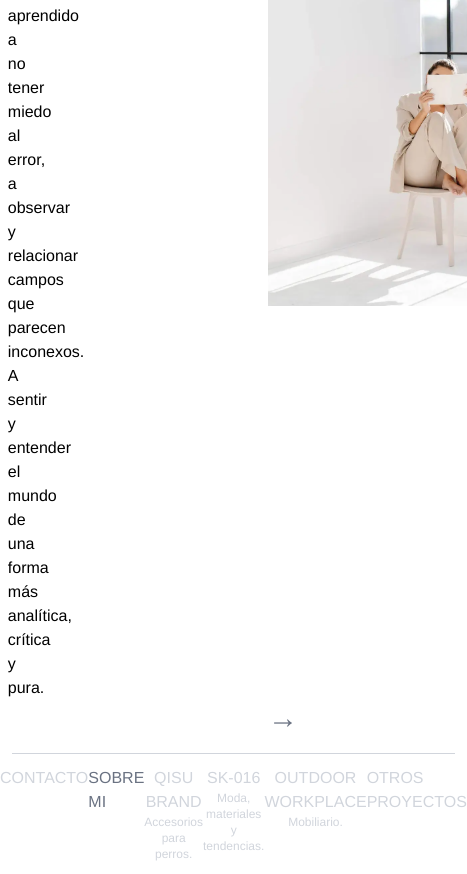
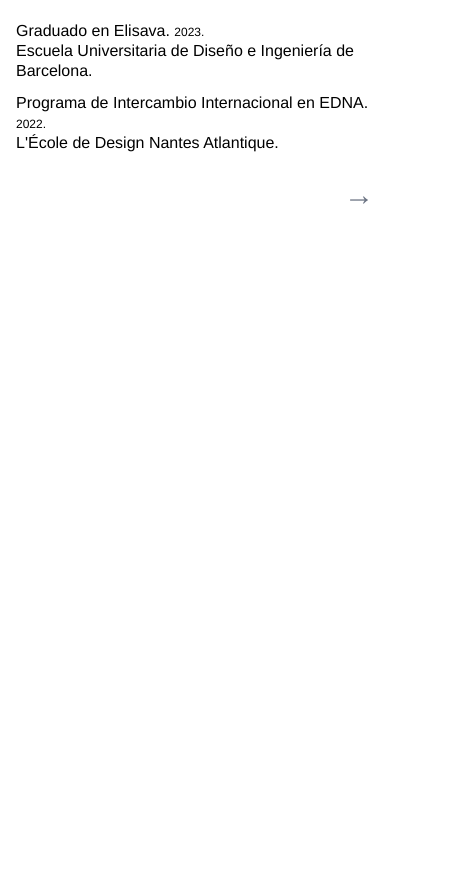
Before and after one commit to GerardJalonG/arnaujalon-porfolio, a website built with Vite: page portfolio/about.html in a window 390 px wide. Shown: the part 784-1658 px from the top of the page, 467 px wide, since content can reach past the window. After the commit the page ends 1014 px from the top, so only its background shows below. Built offline with nearby package versions, Linux system fonts and the light colour scheme.

Commit message:
feat: sobre mí responsive

```diff
--- a/portfolio/about.html
+++ b/portfolio/about.html
@@ -2,33 +2,44 @@
 <html lang="es">
   <head>
     <meta charset="UTF-8" />
+    <link rel="icon" type="image/svg+xml" href="/favicon.svg" />
     <meta name="viewport" content="width=device-width, initial-scale=1.0" />
     <link href="./src/style.css" rel="stylesheet">
-    <title>Landing</title>
+    <title>Arnau Jalón — Sobre mí</title>
   </head>
   <body class="antialiased">
-    <main class="grid h-screen grid-rows-[auto_1fr_auto]">
+    <button id="menu-btn" aria-label="Abrir menú" class="md:hidden fixed top-4 right-4 z-50 text-2xl leading-none">☰</button>
+    <div id="menu-overlay" class="hidden md:hidden fixed inset-0 z-40 bg-white flex-col items-center justify-center gap-8 text-center">
+      <a href="./index.html" class="text-xl text-gray-400">CONTACTO</a>
+      <a href="./about.html" class="text-xl text-gray-700 cursor-default">SOBRE MI</a>
+      <a href="./qisu.html" class="text-xl text-gray-400">QISU BRAND<span class="block text-xs">Accesorios para perros.</span></a>
+      <a href="./sk016.html" class="text-xl text-gray-400">SK-016<span class="block text-xs">Moda, materiales y tendencias.</span></a>
+      <a href="./outdoor.html" class="text-xl text-gray-400">OUTDOOR WORKPLACE<span class="block text-xs">Mobiliario.</span></a>
+      <a href="./otros.html" class="text-xl text-gray-400">OTROS PROYECTOS</a>
+    </div>
 
-      <header class="grid grid-cols-1 md:grid-cols-[20%_60%_20%] mx-[2vw] mt-[2vh] mb-[7vh] text-2xl">
+    <main class="grid min-h-screen md:h-screen grid-rows-[auto_1fr_auto]">
+
+      <header class="grid grid-cols-1 md:grid-cols-[20%_60%_20%] px-4 md:mx-[2vw] mt-[2vh] mb-[4vh] md:mb-[7vh] text-xl md:text-2xl gap-y-4">
         <p>SOBRE MI</p>
         <p>Estudiar diseño me ha enseñado a escuchar, a compartir y a mantener siempre la inquietud por seguir aprendiendo.</p>
-        <p class="text-base justify-self-end mr-[10%]">1</p>
+        <p class="hidden md:block text-base justify-self-end mr-[10%]">1</p>
       </header>
 
-      <section class="grid grid-cols-1 md:grid-cols-[20%_30%_1fr] grid-rows-[1fr_auto] ml-[2vw] mb-[2vh] ">
+      <section class="grid grid-cols-1 md:grid-cols-[20%_30%_1fr] md:grid-rows-[1fr_auto] px-4 md:px-0 md:ml-[2vw] mb-[2vh] gap-y-6">
         <p class="md:col-start-2 text-base text-justify">
           El diseño me ha llevado a explorar. Cada pensamiento, idea, nota y corrección forman parte del proceso, y lo enriquecen.
           <br /><br />
           He aprendido a no tener miedo al error, a observar y relacionar campos que parecen inconexos. A sentir y entender el mundo de una forma más analítica, crítica y pura.
         </p>
 
-        <div class="col-start-3 row-start-1 row-end-3 flex items-center justify-center">
-        <img src="./src/img/image.webp"
-                alt="Foto Arnau"
-                class="w-100 h-100 object-cover" />
+        <div class="md:col-start-3 md:row-start-1 md:row-end-3 flex items-center justify-center">
+          <img src="./src/img/image.webp"
+               alt="Arnau Jalón sentado en una silla"
+               class="w-full max-w-sm md:w-100 aspect-square object-cover" />
         </div>
 
-        <div class="md:col-start-1 md:row-start-2 md:col-end-3 text-base leading-tight flex flex-col ">
+        <div class="md:col-start-1 md:row-start-2 md:col-end-3 text-base leading-tight flex flex-col">
           <p>Graduado en Elisava. <span class="text-xs">2023.</span></p>
           <p>Escuela Universitaria de Diseño e Ingeniería de Barcelona.</p>
           <div class="h-3"></div>
@@ -36,27 +47,28 @@
           <p>L'École de Design Nantes Atlantique.</p>
         </div>
 
-        <a href="./projects.html" class="col-start-3 row-start-2 row-end-3 flex self-end w-fit h-fit text-3xl text-gray-500 hover:text-gray-700 transition">&rarr;</a>
+        <a href="./projects.html" aria-label="Siguiente página" class="md:col-start-3 md:row-start-2 flex md:self-end justify-self-end w-fit h-fit text-3xl text-gray-500 hover:text-gray-700 transition">&rarr;</a>
       </section>
 
-      <footer class="w-full">
+      <footer class="hidden md:block w-full">
         <hr class="border-t border-gray-300 w-[95%] mx-auto" />
         <nav class="flex justify-evenly py-3">
-          <a href="./index.html" class="text-base text-gray-300 hover:text-gray-700 transition delay-50 duration-200 ease-in">CONTACTO</a>
-          <a href="./projects.html" class="text-base text-gray-500 hover:text-gray-700 transition delay-50 duration-200 ease-in">SOBRE MI</a>
-          <a href="./qisu.html" class="text-base text-center text-gray-300 hover:text-gray-700 transition delay-50 duration-200 ease-in">
+          <a href="./index.html" class="text-base text-gray-300 hover:text-gray-700 transition">CONTACTO</a>
+          <a href="./about.html" class="text-base text-gray-500 cursor-default">SOBRE MI</a>
+          <a href="./qisu.html" class="text-base text-center text-gray-300 hover:text-gray-700 transition">
             QISU BRAND<span class="block text-xs">Accesorios para perros.</span>
           </a>
-          <a href="#" class="text-base text-center text-gray-300 hover:text-gray-700 transition delay-50 duration-200 ease-in">
+          <a href="./sk016.html" class="text-base text-center text-gray-300 hover:text-gray-700 transition">
             SK-016<span class="block text-xs">Moda, materiales y tendencias.</span>
           </a>
-          <a href="#" class="text-base text-center text-gray-300 hover:text-gray-700 transition delay-50 duration-200 ease-in">
+          <a href="./outdoor.html" class="text-base text-center text-gray-300 hover:text-gray-700 transition">
             OUTDOOR WORKPLACE<span class="block text-xs">Mobiliario.</span>
           </a>
-          <a href="#" class="text-base text-gray-300 transition hover:text-gray-700 transition delay-50 duration-200 ease-in">OTROS PROYECTOS</a>
+          <a href="./otros.html" class="text-base text-gray-300 hover:text-gray-700 transition">OTROS PROYECTOS</a>
         </nav>
       </footer>
 
     </main>
+    <script type="module" src="./src/main.js"></script>
   </body>
 </html>
```
